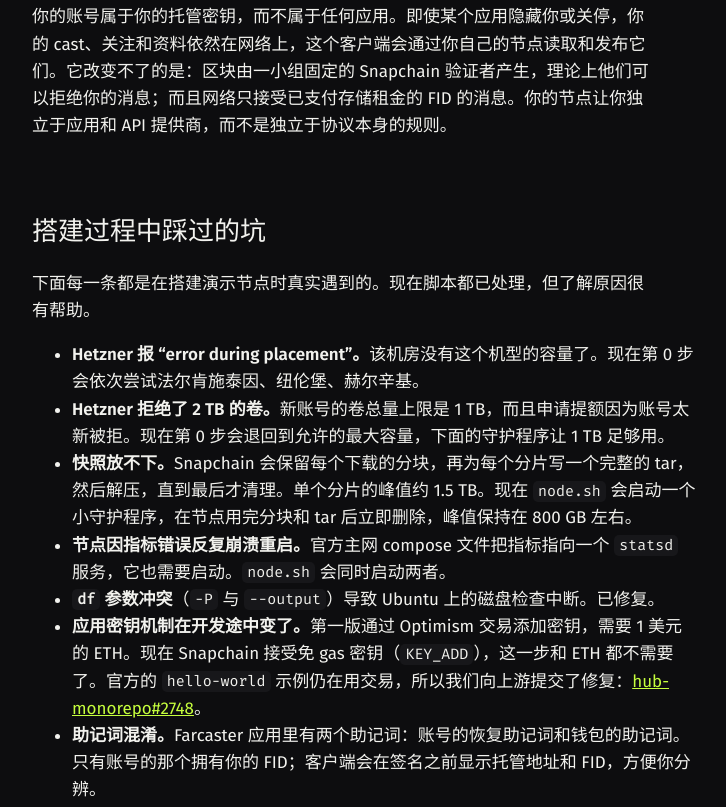
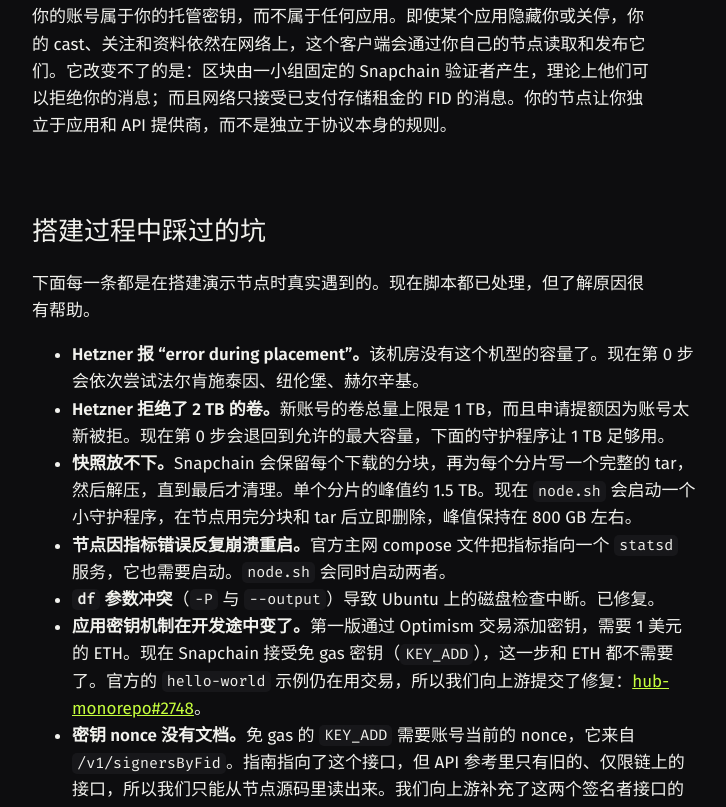
Before and after one commit to lexicon179/townhall, a plain HTML site: page site/zh/index.html in a window 1280 px wide. Shown: the part 11193-12000 px from the top of the page, without its empty margins (320-1046 px from the left). Drawn offline with Linux system fonts and the light colour scheme; no server answers.

Commit message:
Link our second upstream fix, snapchain#1080 (docs for the unified signer endpoints), from the guide, the Chinese guide and the README

```diff
--- a/site/zh/index.html
+++ b/site/zh/index.html
@@ -411,6 +411,7 @@ In sync when every 'blocks behind' is in the single digits.</code></pre>
   <li><b>节点因指标错误反复崩溃重启。</b>官方主网 compose 文件把指标指向一个 <code>statsd</code> 服务，它也需要启动。<code>node.sh</code> 会同时启动两者。</li>
   <li><b><code>df</code> 参数冲突</b>（<code>-P</code> 与 <code>--output</code>）导致 Ubuntu 上的磁盘检查中断。已修复。</li>
   <li><b>应用密钥机制在开发途中变了。</b>第一版通过 Optimism 交易添加密钥，需要 1 美元的 ETH。现在 Snapchain 接受免 gas 密钥（<code>KEY_ADD</code>），这一步和 ETH 都不需要了。官方的 <code>hello-world</code> 示例仍在用交易，所以我们向上游提交了修复：<a href="https://github.com/farcasterxyz/hub-monorepo/pull/2748">hub-monorepo#2748</a>。</li>
+  <li><b>密钥 nonce 没有文档。</b>免 gas 的 <code>KEY_ADD</code> 需要账号当前的 nonce，它来自 <code>/v1/signersByFid</code>。指南指向了这个接口，但 API 参考里只有旧的、仅限链上的接口，所以我们只能从节点源码里读出来。我们向上游补充了这两个签名者接口的文档：<a href="https://github.com/farcasterxyz/snapchain/pull/1080">snapchain#1080</a>。</li>
   <li><b>助记词混淆。</b>Farcaster 应用里有两个助记词：账号的恢复助记词和钱包的助记词。只有账号的那个拥有你的 FID；客户端会在签名之前显示托管地址和 FID，方便你分辨。</li>
 </ul>
 
```
Also changed, not shown: site/index.html (+1 -0 lines), CHANGELOG.md, README.md.
